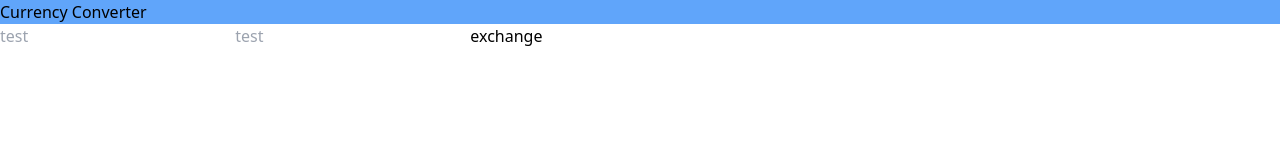
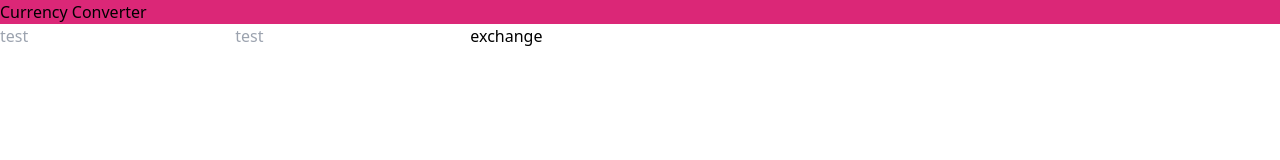
Before and after one commit to Achurale/Currency-Converter, a website: page index.html in a window 1280 px wide. Drawn offline with Linux system fonts and the light colour scheme.

Commit message:
trying to update main

```diff
--- a/index.html
+++ b/index.html
@@ -6,7 +6,7 @@
     <link rel="stylesheet" href="./assets/css/output.css">
 </head>
 <body>
-    <h1 class="bg-blue-400">Currency Converter</h1>
+    <h1 class="bg-pink-600">Currency Converter</h1>
     <form>
         <input type="text" placeholder="test" id="from">
         <input type="text" placeholder="test" id="to">
```
Also changed, not shown: assets/css/output.css.
